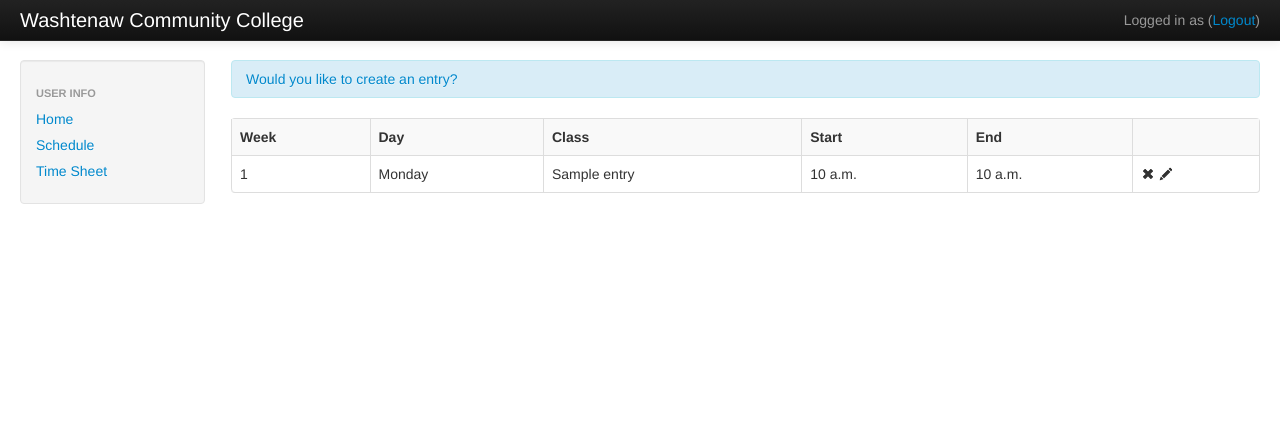
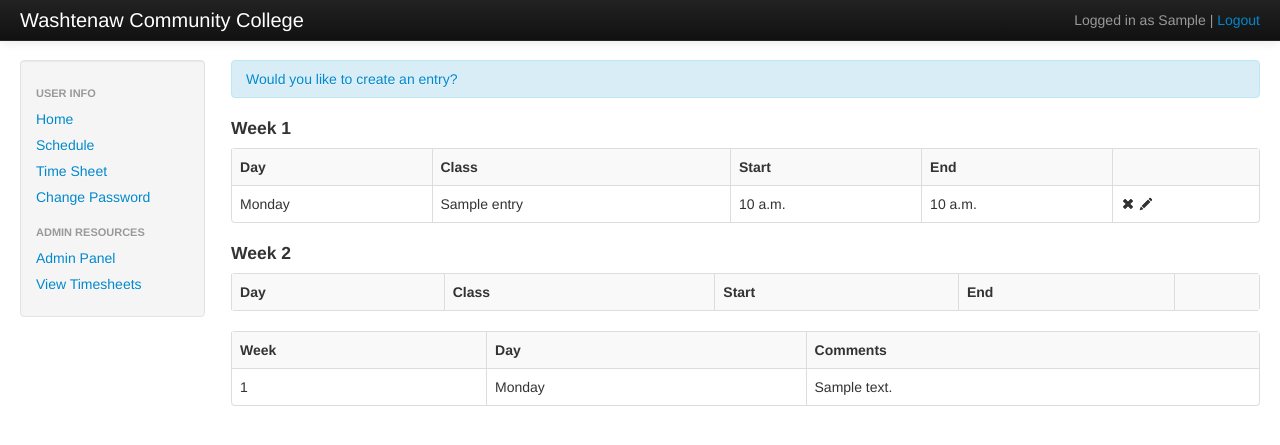
Before and after one commit to MJSteklac/wcc, a Django app: page /timesheet/1/ in a window 1280 px wide. Shown: the top 445 px of the page. Run offline with Django 3.2, Linux system fonts and the light colour scheme; a user stored in the database is signed in; tables that the repository leaves empty hold one stand-in row (values such as "Sample post"); lists and menus that the app fills with data are empty; some libraries are stand-ins or nearby versions.

Commit message:
lots o stuff

```diff
--- a/LabAideSite/LabAideSite/urls.py
+++ b/LabAideSite/LabAideSite/urls.py
@@ -12,6 +12,8 @@ urlpatterns = patterns('',
     url(r'^login/$', 'LabAideSite.views.login'),
     url(r'^_login/$', 'LabAideSite.views._login'),
     url(r'^_logout/$', 'LabAideSite.views._logout'),
+    url(r'^ChangePassword/$', 'LabAideSite.views.change_password'),
+    url(r'^_ChangePassword/$', 'LabAideSite.views._change_password'),
 
     url(r'^schedule/', include('Schedule.urls')),
     url(r'^timesheet/', include('TimeSheet.urls')),
--- a/LabAideSite/Schedule/views.py
+++ b/LabAideSite/Schedule/views.py
@@ -14,4 +14,4 @@ def schedule(request):
 	for day in range(7):
 		entries.append(Entry.get_objects_by_day(day=day, schedule=schedule))
 
-	return render_to_response('schedule/schedule.html', {'name':user.first_name, 'entries':entries})
+	return render_to_response('schedule/schedule.html', {'user':user, 'entries':entries})
--- a/LabAideSite/TimeSheet/urls.py
+++ b/LabAideSite/TimeSheet/urls.py
@@ -6,4 +6,7 @@ urlpatterns = patterns('TimeSheet.views',
 	url(r'^(?P<payperiod>\d+)/add_entry', 'add_entry'),
 	url(r'^(?P<payperiod>\d+)/_save', '_save'),
 	url(r'^(?P<payperiod>\d+)/_delete/(?P<primary_key>\d+)', '_delete'),
+	url(r'^all/$', 'index'),
+	url(r'^all/(?P<payperiod>\d+)/$', 'display_users'),
+	url(r'^all/(?P<payperiod>\d+)/(?P<username>.+)', 'view_for_user'),
 )
--- a/LabAideSite/TimeSheet/views.py
+++ b/LabAideSite/TimeSheet/views.py
@@ -1,7 +1,13 @@
+# Awesome, assorted shortcuts
 from django.shortcuts import render, render_to_response, get_object_or_404, get_list_or_404
+
+# Import models
 from TimeSheet.models import PayPeriod, TimeSheet, Entry
+from django.contrib.auth.models import User
+
+# Import decorators
 from django.contrib.auth.decorators import login_required
-from django.views.decorators.csrf import csrf_exempt
+from django.contrib.admin.views.decorators import staff_member_required
 
 @login_required(login_url='/login/')
 def index(request):
@@ -11,7 +17,7 @@ def index(request):
 	except:
 		periods = []
 
-	return render_to_response('timesheet/index.html', {'name':user.first_name, 'periods':periods})
+	return render_to_response('timesheet/index.html', {'user':user, 'periods':periods})
 
 @login_required(login_url='/login/')
 def view(request, payperiod):
@@ -20,18 +26,18 @@ def view(request, payperiod):
 	try:
 		timesheet = TimeSheet.objects.get(period=payperiod, user=user)
 	except:
-		return render_to_response('timesheet/view.html', {'name':user.first_name})
+		return render_to_response('timesheet/view.html', {'user':user})
 
 	try:
 		entries = get_list_or_404(Entry, timesheet=timesheet)
-		return render_to_response('timesheet/view.html', {'name':user.first_name, 'entries':entries})
+		return render_to_response('timesheet/view.html', {'user':user, 'entries':entries})
 	except:
-		return render_to_response('timesheet/view.html', {'name':user.first_name})
+		return render_to_response('timesheet/view.html', {'user':user})
 
 @login_required(login_url='/login/')
 def add_entry(request, payperiod):
 	user = request.user
-	return render(request, 'timesheet/add_entry.html', {'name':user.first_name})
+	return render(request, 'timesheet/add_entry.html', {'user':user})
 
 def _save(request, payperiod):
 	user = request.user
@@ -42,9 +48,30 @@ def _save(request, payperiod):
 
 	entry = Entry(timesheet=ts, week=request.POST['week'], class_name=request.POST['class_name'], day=request.POST['day'], start=request.POST['start'], end=request.POST['end'], comments=request.POST['comments'])
 	entry.save()
-	return render_to_response('success.html', {'name':user.first_name})
+	return render_to_response('success.html', {'user':user})
 
 def _delete(request, primary_key, payperiod):
 	entry = get_object_or_404(Entry, pk=primary_key)
 	entry.delete()
 	return view(request, payperiod)
+
+@staff_member_required
+def display_users(request, payperiod):
+	user = request.user
+	users = User.objects.all()
+	return render_to_response('timesheet/admin/users.html', {'user':user, 'users':users})
+
+@staff_member_required
+def view_for_user(request, payperiod, username):
+	user = request.user
+	user_to_load = User.objects.get(username=username)
+	try:
+		timesheet = TimeSheet.objects.get(user=user_to_load, period=payperiod)
+	except:
+		timesheet = None
+	try:
+		entries = get_list_or_404(Entry, timesheet=timesheet)
+	except:
+		entries = []
+
+	return render_to_response('timesheet/view.html', {'user':user, 'entries':entries})
--- a/LabAideSite/static/js/form_handlers.js
+++ b/LabAideSite/static/js/form_handlers.js
@@ -57,4 +57,14 @@ $(document).ready(function() {
 		});
 		return false;
 	});
+	// Password auth
+	// Compares password and confirm password
+
+	$('#ajax').submit(function() {
+		if (document.getElementById('password').value !== document.getElementById('confirm').value) {
+			alert('Passwords do not match');
+			return false;
+		}
+		alert('Password has been changed');
+	});
 });
--- a/LabAideSite/templates/base.html
+++ b/LabAideSite/templates/base.html
@@ -20,7 +20,7 @@
 					<a class="brand" href="/">Washtenaw Community College</a>
 					<div class="nav-collapse collapse">
 						<p class="navbar-text pull-right">
-							Logged in as {% block name %}{% endblock %} (<a href="/_logout/">Logout</a>)</p>
+							Logged in as {{ user.first_name }} | <a href="/_logout/">Logout</a></p>
 					</div><!--/.nav-collapse -->
 				</div>
 			</div>
@@ -34,6 +34,12 @@
 						<li><a href="/">Home</a></li>
 						<li><a href="/schedule/">Schedule</a></li>
 						<li><a href="/timesheet/">Time Sheet</a></li>
+						<li><a href="/ChangePassword/">Change Password</a></li>
+						{% if user.is_staff %}
+							<li class="nav-header">Admin Resources</li>
+							<li><a href="/admin/">Admin Panel</a></li>
+							<li><a href="/timesheet/all/">View Timesheets</a></li>
+						{% endif %}
 					</ul>
 				</div>
 				<div class="span10">
--- a/LabAideSite/templates/schedule/schedule.html
+++ b/LabAideSite/templates/schedule/schedule.html
@@ -1,8 +1,4 @@
 {% extends "base.html" %}
-
-{% block name %}
-	{{ name }}
-{% endblock %}
 
 {% block content %}
 	<div class="tabbable tabs-left">
--- a/LabAideSite/templates/timesheet/view.html
+++ b/LabAideSite/templates/timesheet/view.html
@@ -4,13 +4,46 @@
 	<div class="alert alert-info">
 		<a href="#add_entry" role="button" data-toggle="modal">Would you like to create an entry?</a>
 	</div>
+	<div id="timesheet_table">
+		<h4>Week 1</h4>
 		<table class="table table-striped table-bordered">
 			<tr>
-				<th>Week</th><th>Day</th><th>Class</th><th>Start</th><th>End</th><th></th>
+				<th>Day</th><th>Class</th><th>Start</th><th>End</th><th></th>
 			</tr>
 			{% for entry in entries %}
+				{% if entry.week == 1 %}
 					<tr>
-					<td>{{ entry.week }} </td>
+						<td>
+							{% if entry.day == 0 %}Monday
+							{% elif entry.day == 1 %}Tuesday
+							{% elif entry.day == 2 %}Wednesday
+							{% elif entry.day == 3 %}Thursday
+							{% elif entry.day == 4 %}Friday
+							{% elif entry.day == 5 %}Saturday
+							{% elif entry.day == 6 %}Sunday
+							{% else %}Error
+							{% endif %}
+						</td>
+						<td>{{ entry.class_name }} </td>
+						<td>{{ entry.start }} </td>
+						<td>{{ entry.end }} </td>
+						<td>
+							<a href="_delete/{{ entry.pk }}"><i class="icon-remove"></i></a>
+							<a href="something"?		<i class="icon-pencil"></i></a>
+						</td>
+					</tr>
+				{% endif %}
+			{% endfor %}
+		</table>
+
+		<h4>Week 2</h4>
+		<table class="table table-striped table-bordered">
+			<tr>
+				<th>Day</th><th>Class</th><th>Start</th><th>End</th><th></th>
+			</tr>
+			{% for entry in entries %}
+				{% if entry.week == 2 %}
+					<tr>
 						<td>
 							{% if entry.day == 0 %}Monday
 							{% elif entry.day == 1 %}Tuesday
@@ -27,11 +60,40 @@
 						<td>{{ entry.end }} </td>
 						<td>
 							<a href="_delete/{{ entry.pk }}"><i class="icon-remove"></i></a>
-						<a href="something"?		<i class="icon-pencil"></i></a>
+							<a href="something"?            <i class="icon-pencil"></i></a>
 						</td>
 					</tr>
+				{% endif %}
 			{% endfor %}
 		</table>
+	</div>
+	<div id="comments">
+		<table class="table table-striped table-bordered">
+			<tr>
+				<th>Week</th>
+				<th>Day</th>
+				<th>Comments</th>
+			{% for entry in entries %}
+				{% if entry.comments %}
+					<tr>
+						<td>{{ entry.week }}</td>
+						<td>
+                                                        {% if entry.day == 0 %}Monday
+                                                        {% elif entry.day == 1 %}Tuesday
+                                                        {% elif entry.day == 2 %}Wednesday
+                                                        {% elif entry.day == 3 %}Thursday
+                                                        {% elif entry.day == 4 %}Friday
+                                                        {% elif entry.day == 5 %}Saturday
+                                                        {% elif entr.day == 6 %}Sunday
+                                                        {% else %}Error
+                                                        {% endif %}
+                                                </td>
+						<td>{{ entry.comments }}</td>
+					</tr>
+				{% endif %}
+			{% endfor %}
+		<table>
+	</div>
 	<div id="add_entry" class="modal hide fade" tabindex="-1" role="dialog" aria-labelledby="myModalLabel" aria-hidden="true">
 		<div class="modal-header">
 			<button type="button" class="close" id="close" data-dismiss="modal" aria-hidden="true">×</button>
```
Also changed, not shown: LabAideSite/LabAideSite/static/js/form_handlers.js (+10 -0 lines), LabAideSite/LabAideSite/views.py (+16 -5 lines), LabAideSite/templates/apitest.html (deleted, +0 -8 lines), LabAideSite/templates/home.html (+2 -7 lines). Lines whose indentation alone changed are shown as unchanged.
